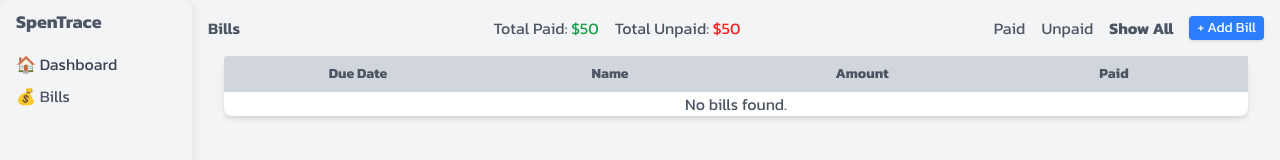
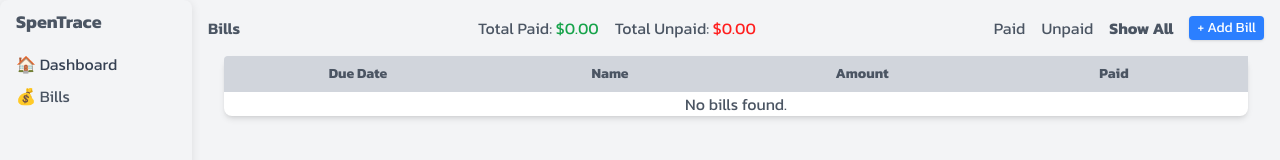
Before and after one commit to Bernard-Calma/spentrace, a Next.js app: page /demo/bills in a window 1280 px wide. Shown: the top 160 px of the page. Built offline with nearby package versions, Linux system fonts and the light colour scheme.

Commit message:
feat(Bills): Header
Change header to use bills data

```diff
--- a/app/demo/bills/components/BillsHeader.tsx
+++ b/app/demo/bills/components/BillsHeader.tsx
@@ -1,6 +1,7 @@
 "use client";
 
-import { useState } from "react";
+import { useEffect, useState } from "react";
+import { useSelector } from "react-redux";
 
 const BillsHeader = ({
   handleToggleAdd,
@@ -13,10 +14,20 @@ const BillsHeader = ({
   filter: string;
   setFilter: (filter: string) => void;
 }) => {
-  const today = new Date();
-  const [currentDate, setCurrentDate] = useState(
-    new Date(today.getFullYear(), today.getMonth(), 1)
-  );
+  const { bills } = useSelector((state: any) => state.demo);
+  const [totalPaid, setTotalPaid] = useState<number>(0);
+  const [totalUnpaid, setTotalUnpaid] = useState<number>(0);
+
+  useEffect(() => {
+    const paid = bills
+      .filter((bill: Bill) => bill.paid)
+      .reduce((sum: number, bill: Bill) => sum + bill.amount, 0);
+    const unpaid = bills
+      .filter((bill: Bill) => !bill.paid)
+      .reduce((sum: number, bill: Bill) => sum + bill.amount, 0);
+    setTotalPaid(parseFloat(paid));
+    setTotalUnpaid(parseFloat(unpaid));
+  }, [bills]);
 
   return (
     <header className="bills-header flex flex-col">
@@ -24,10 +35,11 @@ const BillsHeader = ({
         <h2 className="text-md font-semibold">Bills</h2>
         <div className="flex gap-4">
           <p>
-            Total Paid: <span className="income">$50</span>
+            Total Paid: <span className="income">${totalPaid.toFixed(2)}</span>
           </p>
           <p>
-            Total Unpaid: <span className="expense">$50</span>
+            Total Unpaid:{" "}
+            <span className="expense">${totalUnpaid.toFixed(2)}</span>
           </p>
         </div>
         <div className="flex justify-between gap-4">
--- a/app/demo/page.tsx
+++ b/app/demo/page.tsx
@@ -1,6 +1,6 @@
 "use client";
 
-import { useEffect, useState } from "react";
+import { useEffect } from "react";
 import { useDispatch, useSelector } from "react-redux";
 import { AppDispatch } from "@/store/store";
 import { useRouter } from "next/navigation";
@@ -15,7 +15,6 @@ import "./styles.scss";
 const DemoDashboard = () => {
   const router = useRouter();
   const dispatch = useDispatch<AppDispatch>();
-  const { isDemo } = useSelector((state: any) => state.user);
   const budget: Budget = useSelector((state: any) => state.demo);
 
   useEffect(() => {
```
